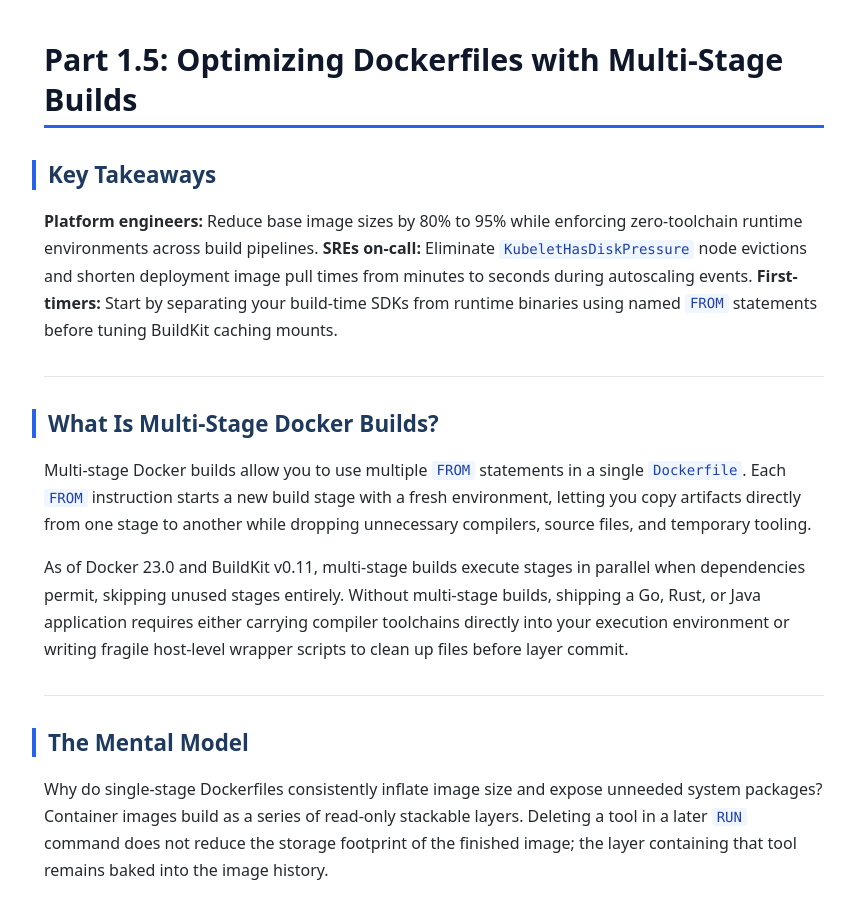
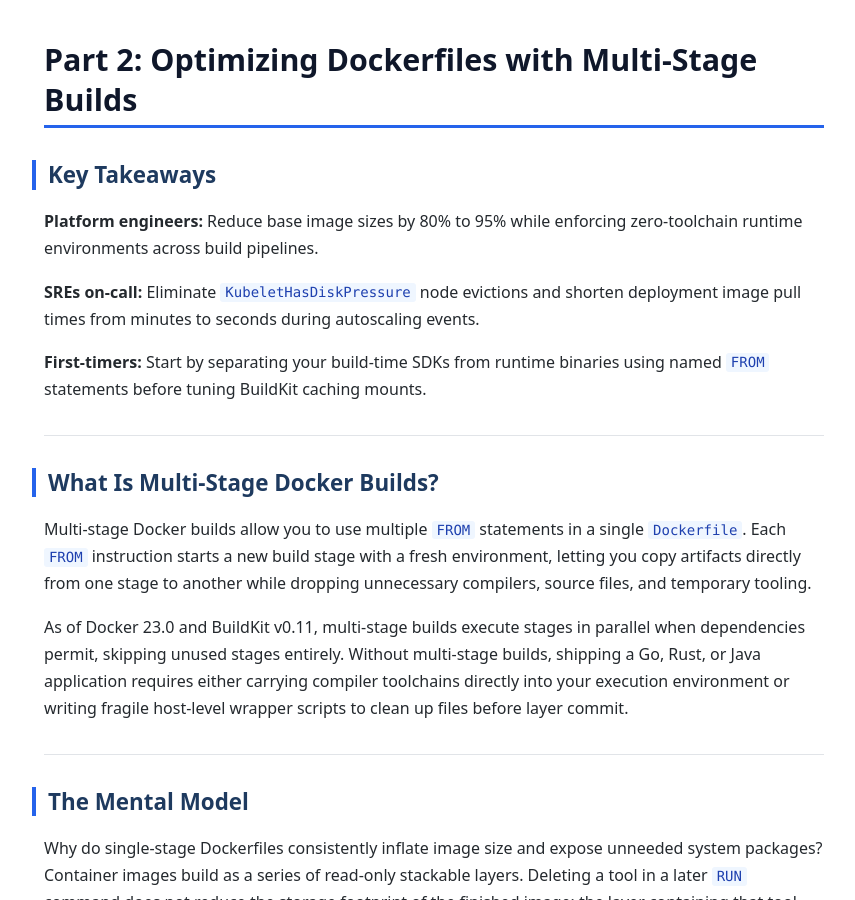
Before and after one commit to spmahapatra/spmahapatra.github.io, a Jekyll site: the page built from optimizing-dockerfiles-with-multi-stage-builds.md, in a window 1280 px wide and 900 px high. Shown: the whole window, without its empty margins (206-1061 px from the left). Built offline with Jekyll 4.4.1, drawn with Linux system fonts in a browser that asks for light colours; comment, search, counter and statistics services are not loaded.

Commit message:
deploy: spmahapatra/blog-tools@4b1b2bc08650b9d201fcbff6395c92840994982e

```diff
--- a/optimizing-dockerfiles-with-multi-stage-builds.md
+++ b/optimizing-dockerfiles-with-multi-stage-builds.md
@@ -1,5 +1,5 @@
 ---
-title: "Part 1.5: Optimizing Dockerfiles with Multi-Stage Builds"
+title: "Part 2: Optimizing Dockerfiles with Multi-Stage Builds"
 slug: "optimizing-dockerfiles-with-multi-stage-builds"
 description: "Learn how to use Docker multi-stage builds to shrink your image sizes, speed up CI/CD pipelines, and improve your container security posture."
 tags: ["docker", "devops", "tutorial", "performance"]
@@ -11,12 +11,14 @@ published_at:
   github: null
 ---
 
-# Part 1.5: Optimizing Dockerfiles with Multi-Stage Builds
+# Part 2: Optimizing Dockerfiles with Multi-Stage Builds
 
 ## Key Takeaways
 
 **Platform engineers:** Reduce base image sizes by 80% to 95% while enforcing zero-toolchain runtime environments across build pipelines.
+
 **SREs on-call:** Eliminate `KubeletHasDiskPressure` node evictions and shorten deployment image pull times from minutes to seconds during autoscaling events.
+
 **First-timers:** Start by separating your build-time SDKs from runtime binaries using named `FROM` statements before tuning BuildKit caching mounts.
 
 ---
```
